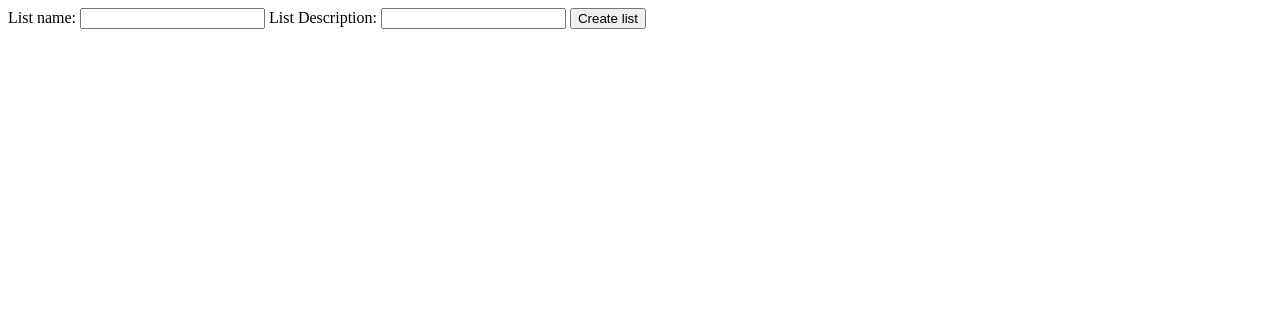
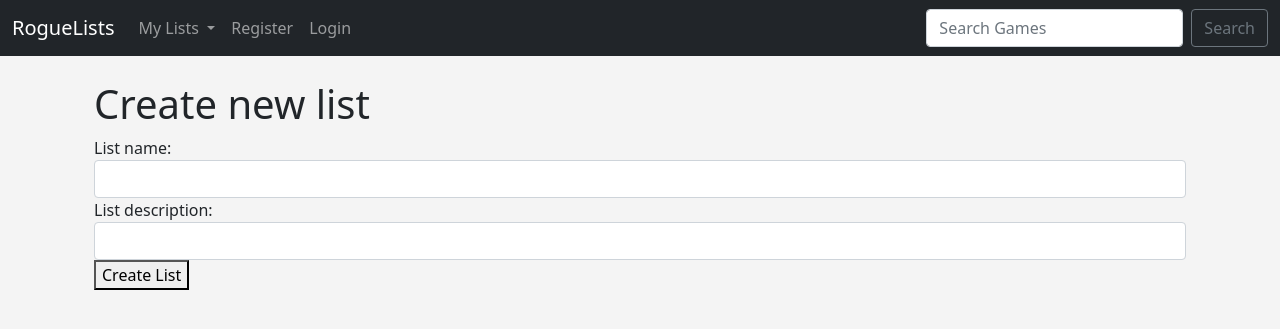
Before and after one commit to k-bru/RogueLists, a Django app: page /create_list/11340 in a window 1280 px wide. Shown: the top 329 px of the page. Run offline with Django 4.2, Linux system fonts and the light colour scheme; data comes from the database, SQL or seed files in the repository; both versions use the stored data as it was after the commit.

Commit message:
updated create list logic and list/search detail

```diff
--- a/capvenv/roguelists/rogueapp/templates/rogueapp/create_list.html
+++ b/capvenv/roguelists/rogueapp/templates/rogueapp/create_list.html
@@ -1,8 +1,20 @@
-<form method="POST">
-  {% csrf_token %}
-  <label for="list_name">List name:</label>
-  <input type="text" name="list_name">
-  <label for="list_description">List Description:</label>
-  <input type="textarea" name="list_description">
-  <input type="submit" value="Create list">
-</form>
+{% extends 'rogueapp/base.html' %}
+
+{% block content %}
+  <div class="container">
+    <h1>Create new list</h1>
+    <form method="POST">
+      {% csrf_token %}
+      <div class="form-group">
+        <label for="list_name">List name:</label>
+        <input type="text" class="form-control" id="list_name" name="list_name" required>
+      </div>
+      <div class="form-group">
+        <label for="list_description">List description:</label>
+        <input type="text" class="form-control" id="list_description" name="list_description">
+      </div>
+      <input type="hidden" name="game_id" value="{{ game_id }}">
+      <button type="submit">Create List</button>
+    </form>
+  </div>
+{% endblock %}
--- a/capvenv/roguelists/rogueapp/views.py
+++ b/capvenv/roguelists/rogueapp/views.py
@@ -73,35 +73,46 @@ def search(request):
   else:
     return render(request, 'rogueapp/search.html', {})
 
+# def create_list(request, game_id):
+#     if request.method == 'POST':
+#         list_name = request.POST.get('list_name')
+#         game = Game.objects.get(steam_id=game_id)
+#         user_list = UserList.objects.create(list_name=list_name, list_description=list_description, user=request.user)
+#         user_list.games.add(game)
+#         return redirect('game_details', steam_id=game_id)
+#     else:
+#         return render(request, 'rogueapp/create_list.html')
+
 def create_list(request, game_id):
-  if request.method == 'POST':
-    # Get the name of the new list from the form
-    list_name = request.POST.get('list_name')
+    if request.method == 'POST':
+        # Get the name and description of the new list from the form
+        list_name = request.POST.get('list_name')
+        list_description = request.POST.get('list_description')
 
-    # Create a new UserList object with the logged in user as the list owner
-    new_list = UserList(list_owner=request.user, list_name=list_name)
-    new_list.save()
+        # Create a new UserList object with the logged in user as the list owner
+        new_list = UserList(list_owner=request.user, list_name=list_name, list_description=list_description)
+        new_list.save()
 
-    # Create a new ListDetail object for the new list
-    new_list_detail = ListDetail(user_list=new_list)
-    new_list_detail.save()
+        # Create a new ListDetail object for the new list
+        new_list_detail = ListDetail(user_list=new_list)
+        new_list_detail.save()
 
-    # Create a new ListDetailContent object for the game and new list detail
-    game = Game.objects.get(steam_id=game_id)
-    new_list_detail_content = ListDetailContent(list_detail_id=new_list_detail, steam_id=game)
-    new_list_detail_content.save()
+        # Create a new ListDetailContent object for the game and new list detail
+        game = Game.objects.get(steam_id=game_id)
+        new_list_detail_content = ListDetailContent(list_detail_id=new_list_detail, steam_id=game)
+        new_list_detail_content.save()
 
-    return redirect('list_detail', list_id=new_list.list_id)
+        # Redirect the user to the new list detail page
+        return redirect('list_detail', list_id=new_list.list_id)
 
-  game = Game.objects.get(steam_id=game_id)
-  return render(request, 'rogueapp/create_list.html', {'game': game})
+    # If the request method is GET, render the template with the form
+    return render(request, 'rogueapp/create_list.html')
 
-from .models import Game, ListDetailContent, UserList, ListDetail
 
 def list_detail(request, list_id):
   list_detail = get_object_or_404(ListDetail, pk=list_id)
   list_detail_content = ListDetailContent.objects.filter(list_detail_id=list_id)
-
+  today = datetime.date.today()
   # Get all games in the list
   games = Game.objects.filter(steam_id__in=list_detail_content.values_list('steam_id', flat=True))
 
@@ -123,7 +134,7 @@ def list_detail(request, list_id):
   tiers = (('A', tier_A_games), ('B', tier_B_games), ('C', tier_C_games), ('D', tier_D_games), ('F', tier_F_games))
   context = {'tier_A_games': tier_A_games, 'tier_B_games': tier_B_games, 'tier_C_games': tier_C_games,
              'tier_D_games': tier_D_games, 'tier_F_games': tier_F_games, 'list_detail': list_detail,
-             'list_detail_content': list_detail_content, 'tiers': tiers}
+             'list_detail_content': list_detail_content, 'tiers': tiers, 'today': today,}
   return render(request, 'rogueapp/list_detail.html', context)
 
 def add_to_list(request, list_id, game_id):
```
Also changed, not shown: capvenv/roguelists/rogueapp/templates/rogueapp/list_detail.html (+14 -5 lines), capvenv/roguelists/rogueapp/templates/rogueapp/search.html (+13 -4 lines), capvenv/roguelists/db.sqlite3.
